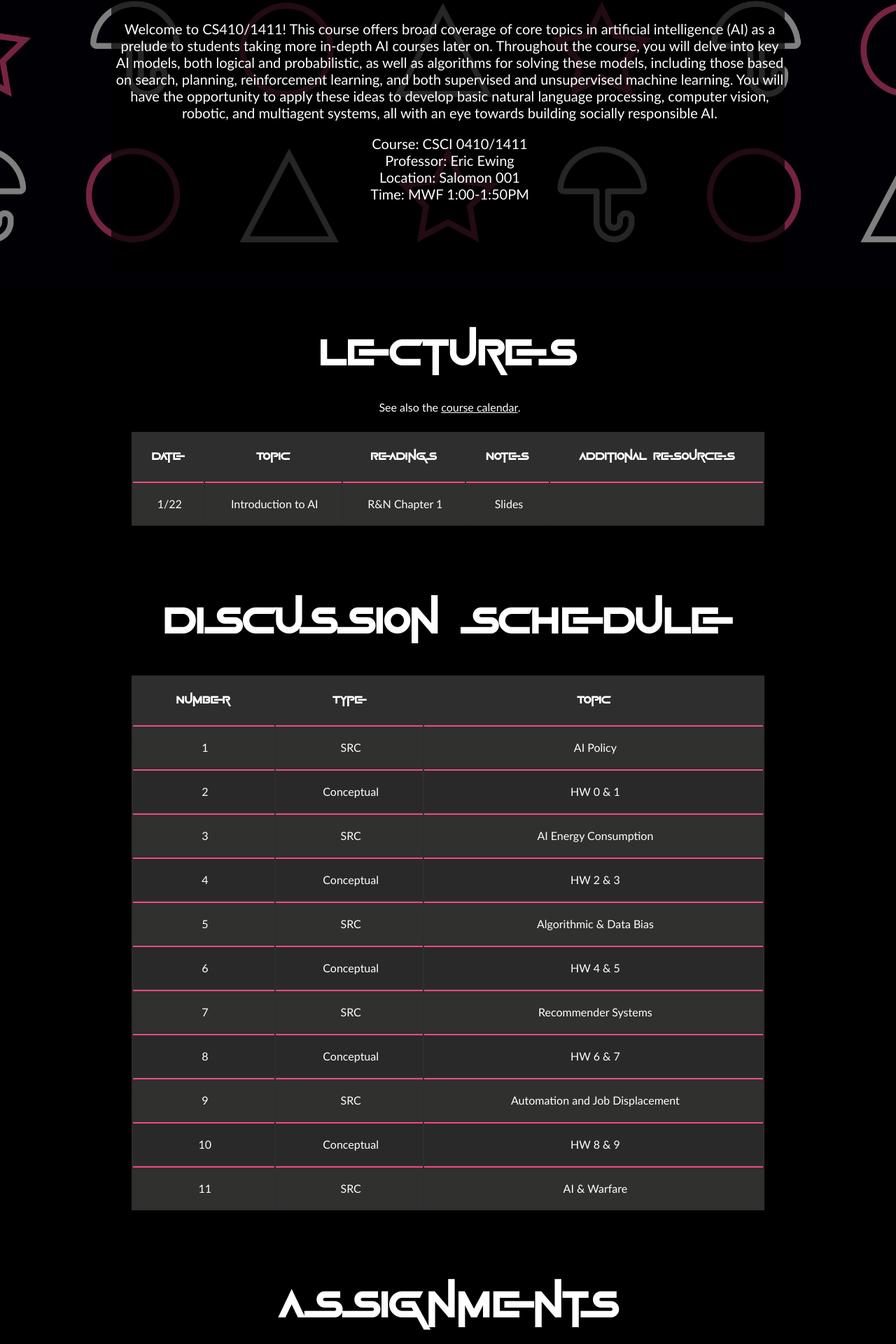
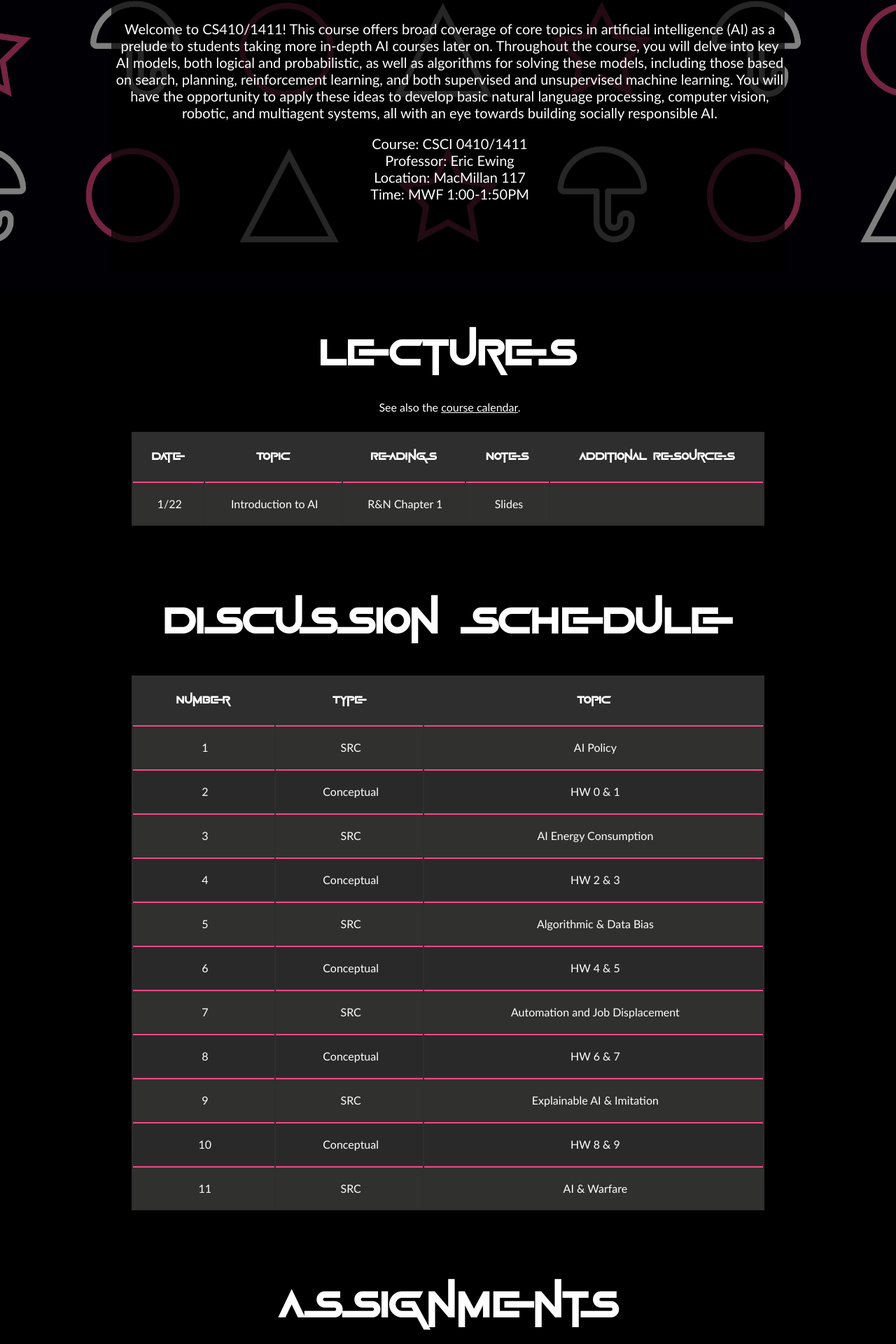
Before and after one commit to BrownCSCI410/s25-website, a React (Create React App) app: page / in a window 1280 px wide. Shown: the part 483-2403 px from the top of the page at 70% size. Built offline with nearby package versions, Linux system fonts and the light colour scheme.

Commit message:
updates part 1

```diff
--- a/src/Components/Labs and Sections/Labs.tsx
+++ b/src/Components/Labs and Sections/Labs.tsx
@@ -66,9 +66,9 @@ export class Labs extends React.Component<LabProps> {
             ]),
             autoReleaseDate: "Mar 10, 2025 10:30:00 EDT",
         },
-        { cellNames: ["7", "SRC", "Recommender Systems"],
+        { cellNames: ["7", "SRC", "Automation and Job Displacement"],
             cellNametoLinks: new Map<string,string>([
-                ["Recommender Systems", "https://docs.google.com/presentation/d/16SP-71By8lvwx3emyMQBjpdkB-GlDHBYXOcUb20mfNE/edit?usp=sharing"],
+                ["Automation and Job Displacement", "https://docs.google.com/presentation/d/16SP-71By8lvwx3emyMQBjpdkB-GlDHBYXOcUb20mfNE/edit?usp=sharing"],
             ]),
             autoReleaseDate: "Mar 10, 2025 10:30:00 EDT",
         },
@@ -78,9 +78,9 @@ export class Labs extends React.Component<LabProps> {
             ]),
             autoReleaseDate: "Mar 10, 2025 10:30:00 EDT",
         },
-        { cellNames: ["9", "SRC", "Automation and Job Displacement"],
+        { cellNames: ["9", "SRC", "Explainable AI & Imitation"],
             cellNametoLinks: new Map<string,string>([
-                ["Automation and Job Displacement", "https://docs.google.com/presentation/d/1Mn3QS6nS_hFa0IC-rDLmzY4XT0bHypuQmc4Ge0oEK4o/edit?usp=sharing"],
+                ["Explainable AI & Imitation", "https://docs.google.com/presentation/d/1Mn3QS6nS_hFa0IC-rDLmzY4XT0bHypuQmc4Ge0oEK4o/edit?usp=sharing"],
             ]),
             autoReleaseDate: "Mar 10, 2025 10:30:00 EDT",
         },
--- a/src/Components/Staff/Staff.tsx
+++ b/src/Components/Staff/Staff.tsx
@@ -50,7 +50,7 @@ export class Staff extends React.Component<StaffProps> {
                 <div className="card-container-staff2">
                     <StaffCard name="Christian" cslogin="carmstr8" pronouns="he/him"
                     blurb="I'm still trying to figure out who I am."
-                    image={Christian} game = "Chaos Tag" hometown="I belong nowhere"></StaffCard>
+                    image={Christian} game = "Bloons Tower Defense 5" hometown="I belong nowhere"></StaffCard>
 
                     <StaffCard name="Sarah" cslogin="sliao13" pronouns="she/her"
                     blurb="Hi! I'm Sarah, a sophomore studying computer science. I'm a part of Moli, Lion Dance, and AVGE. If you're interested in any of them or want to catch a performance lmk!"
--- a/src/Components/Welcome/Welcome.tsx
+++ b/src/Components/Welcome/Welcome.tsx
@@ -25,7 +25,7 @@ export class Welcome extends React.Component{
                     <br></br>
                     Professor: Eric Ewing
                     <br></br>
-                    Location: Salomon 001
+                    Location: MacMillan 117
                     <br></br>
                     Time: MWF 1:00-1:50PM
                     </p>
```
